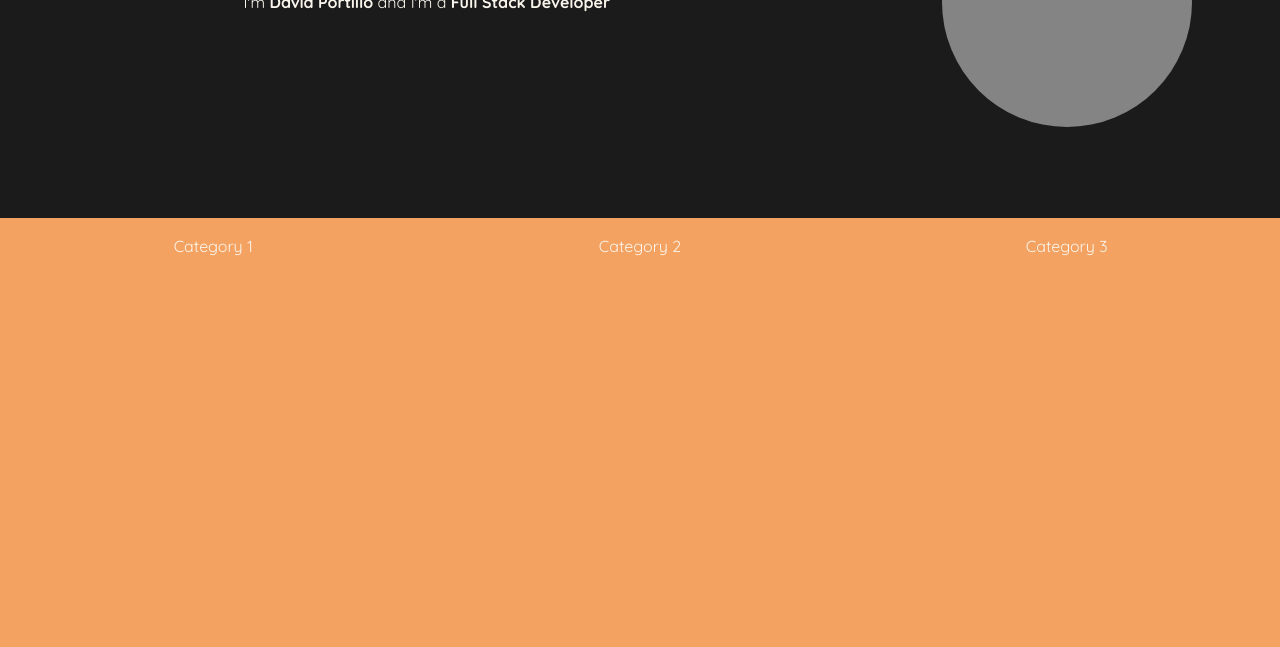
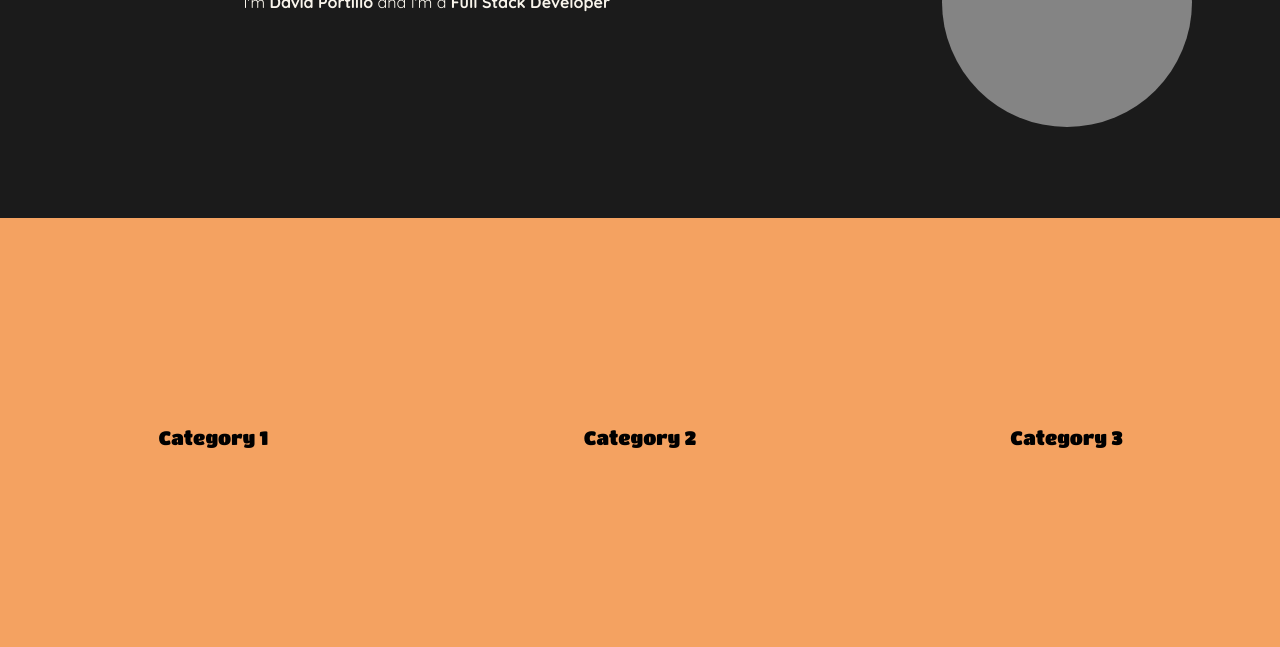
Before and after one commit to David-Portillo/cv, a PHP site: page / in a window 1280 px wide. Shown: the part 1014-1661 px from the top of the page. Before the commit the page ends 1270 px from the top, so only its background shows below. Run offline with PHP 8.4, Linux system fonts and the light colour scheme; style sheets or scripts are compiled from the project's sources; grey boxes are pictures that could not be loaded.

Commit message:
more style testing

```diff
--- a/src/scss/main.scss
+++ b/src/scss/main.scss
@@ -180,14 +180,32 @@ main .grid-container {
   .skill-grid-area-1 {
     grid-area: skill-cat-1;
     background-color: #f4a261;
+    display: flex;
+    justify-content: center;
+    align-items: center;
+    font-family: "TitanOne";
+    font-size: 1.2em;
+    color: black;
   }
   .skill-grid-area-2 {
     grid-area: skill-cat-2;
     background-color: #f4a261;
+    display: flex;
+    justify-content: center;
+    align-items: center;
+    font-family: "TitanOne";
+    font-size: 1.2em;
+    color: black;
   }
   .skill-grid-area-3 {
     grid-area: skill-cat-3;
     background-color: #f4a261;
+    display: flex;
+    justify-content: center;
+    align-items: center;
+    font-family: "TitanOne";
+    font-size: 1.2em;
+    color: black;
   }
 
   .skill-grid-area-1,
```
